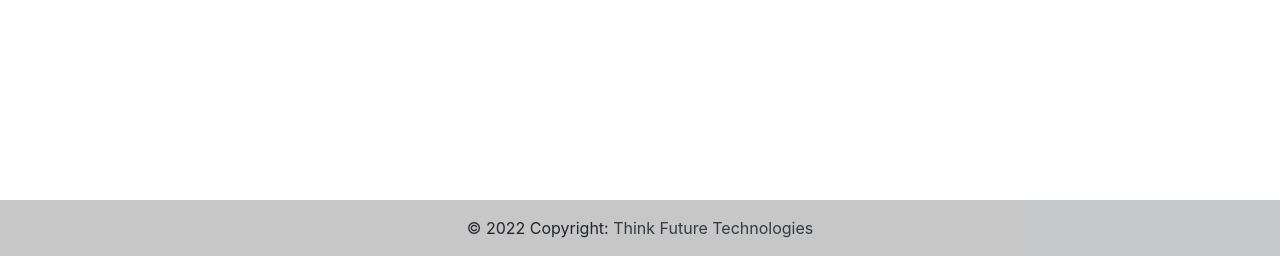
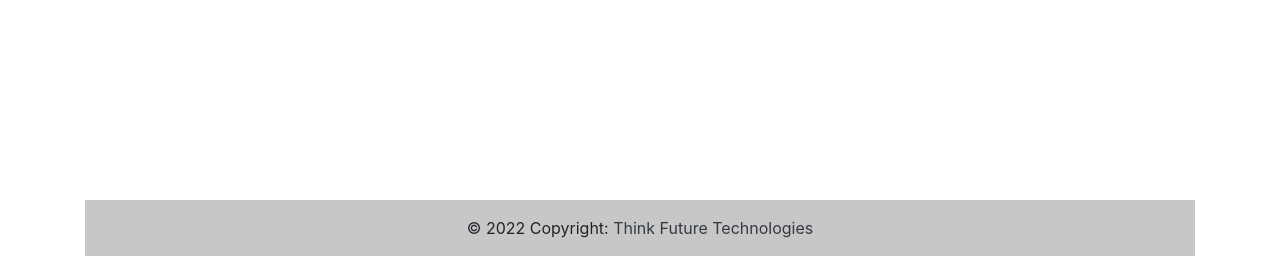
Before and after one commit to Neeraj0001/TFT-Task, a Django app: page /Todo/ in a window 1280 px wide. Shown: the part 544-800 px from the top of the page. Run offline with Django 4.2, Linux system fonts and the light colour scheme; data comes from the database, SQL or seed files in the repository; both versions use the stored data as it was after the commit.

Commit message:
Template edit

```diff
--- a/TFT/templates/demo.html
+++ b/TFT/templates/demo.html
@@ -41,7 +41,7 @@
                     {% csrf_token %}
                         <label for="exampleFormControlTextarea1">Add Task</label>
                         <textarea class="form-control" id="exampleFormControlTextarea1" rows="3" name="task"></textarea>
-
+            <br>
                     <button type="submit" class="btn btn-secondary btn-lg">Submit</button>
                   </div>
 
@@ -91,7 +91,7 @@
 
     </tbody>
   </table>
-  <div class="fixed-bottom">
+  <div class="container fixed-bottom">
   <footer class="bg-light text-center text-lg-start">
     <!-- Copyright -->
     <div class="text-center p-3" style="background-color: rgba(0, 0, 0, 0.2);">
```
Also changed, not shown: TFT/db.sqlite3.
